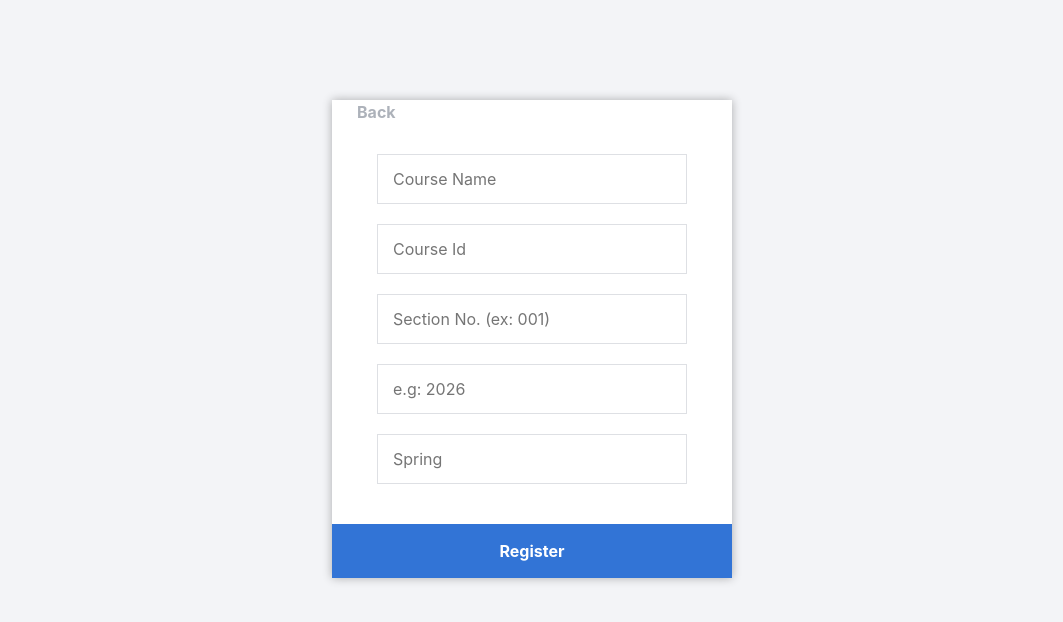
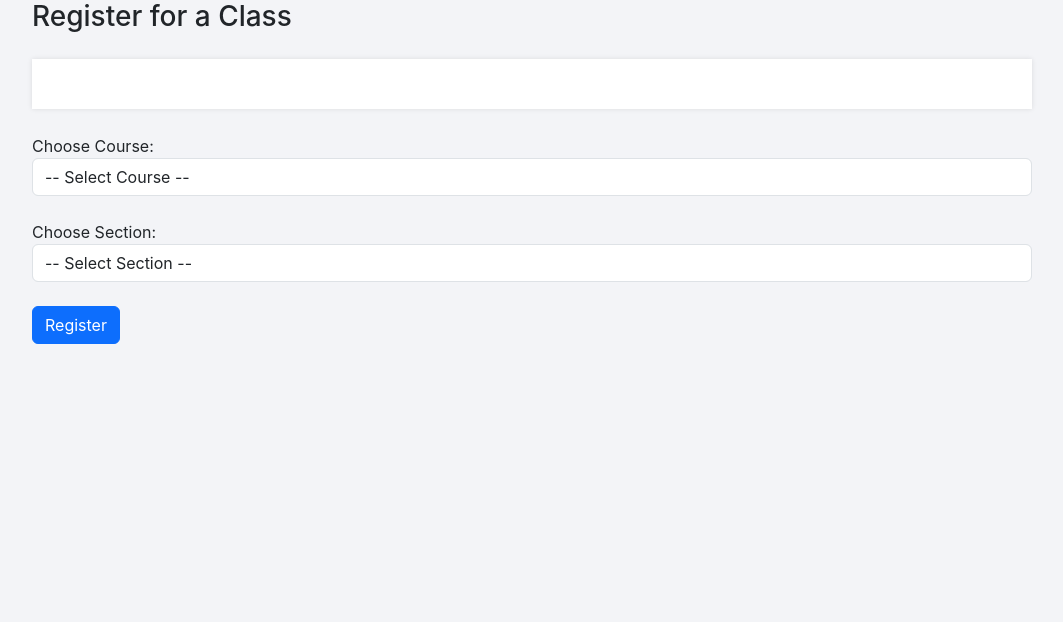
Before and after one commit to Techamek/2025-IDB-PP1, a Flask app: page /register_classes in a window 1280 px wide. Shown: the part 60-682 px from the top of the page, without its empty margins (108-1171 px from the left). Run offline with Flask 3, Linux system fonts and the light colour scheme; the visitor is signed in with stand-in values (Sample User, id 1).

Commit message:
Update register_classes.html

```diff
--- a/flaskProject/templates/actions/student/register_classes.html
+++ b/flaskProject/templates/actions/student/register_classes.html
@@ -1,29 +1,66 @@
 {% extends 'layout.html' %}
-
-{% block title %}Register For Class{% endblock %}
+{% block title %}Register Classes{% endblock %}
 
 {% block content %}
 
-<body>
-    <center>
-	<div class="register">
-		<div class="links">
-			<a href="{{ url_for('home') }}">Back</a>
-		</div>
-		<form action="{{ url_for('register_classes') }}" method="post" autocomplete="off">
-			<input type="text" name="coursename" placeholder="Course Name" id="coursename">
+<h3>Register for a Class</h3>
+<p>{{ msg }}</p>
 
-			<input type="text" name="courseid" placeholder="Course Id" id="courseid">
+<label>Choose Course:</label>
+<select id="course_select" class="form-control">
+    <option value="">-- Select Course --</option>
+    {% for c in courses %}
+        <option value="{{ c[0] }}">{{ c[0] }} — {{ c[1] }}</option>
+    {% endfor %}
+</select>
 
-			<input type="text" name="section" placeholder="Section No. (ex: 001)" id="section" required>
-			<input type="text" name="year" placeholder="e.g: 2026" id="year" required>
-			<input type="text" name="semester" placeholder="Spring" id="semester" required>
+<br>
 
-			<div class="msg">{{ msg }}</div>
-			<input type="submit" value="Register">
-		</form>
-	</div>
-    </center>
-</body>
+<label>Choose Section:</label>
+<select id="section_select" class="form-control">
+    <option value="">-- Select Section --</option>
+</select>
+
+<br>
+
+<form method="POST">
+    <input type="hidden" name="enrollment_id" id="enrollment_id">
+    <button type="submit" class="btn btn-primary">Register</button>
+</form>
+
+<script>
+const courseSelect = document.getElementById("course_select");
+const sectionSelect = document.getElementById("section_select");
+const hiddenInput = document.getElementById("enrollment_id");
+
+courseSelect.onchange = () => {
+    const courseId = courseSelect.value;
+
+    sectionSelect.innerHTML = `<option value="">-- Select Section --</option>`;
+
+    if (!courseId) return;
+
+    fetch(`/get_sections/${courseId}`)
+        .then(res => res.json())
+        .then(data => {
+            data.forEach(sec => {
+                const section_id = sec[0];
+                const sec_code   = sec[1];
+                const semester   = sec[2];
+                const year       = sec[3];
+
+                sectionSelect.innerHTML += `
+                    <option value="${section_id}">
+                        ${sec_code} — ${semester} ${year}
+                    </option>
+                `;
+            });
+        });
+};
+
+sectionSelect.onchange = () => {
+    hiddenInput.value = sectionSelect.value;
+};
+</script>
 
 {% endblock %}
```
